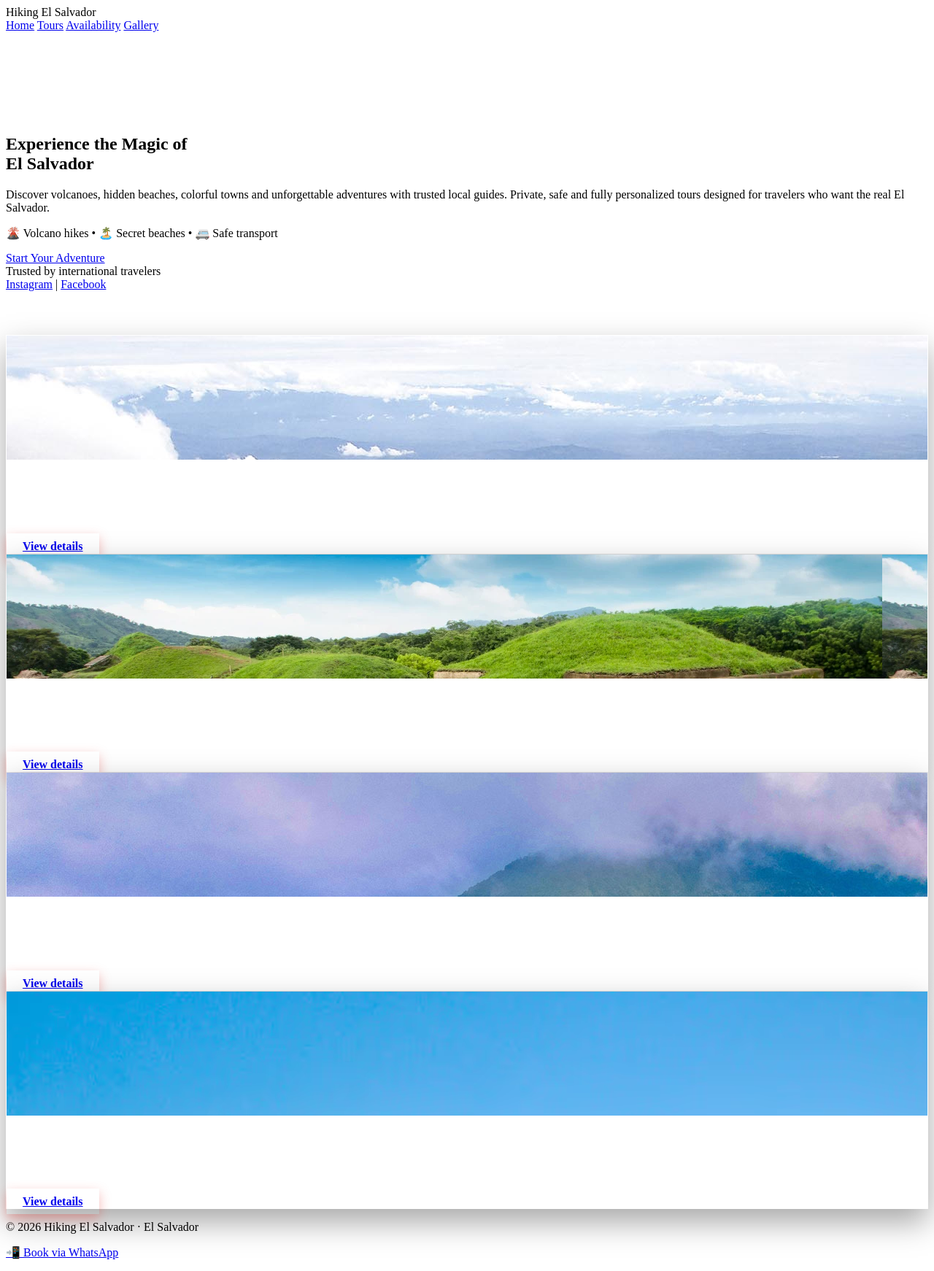
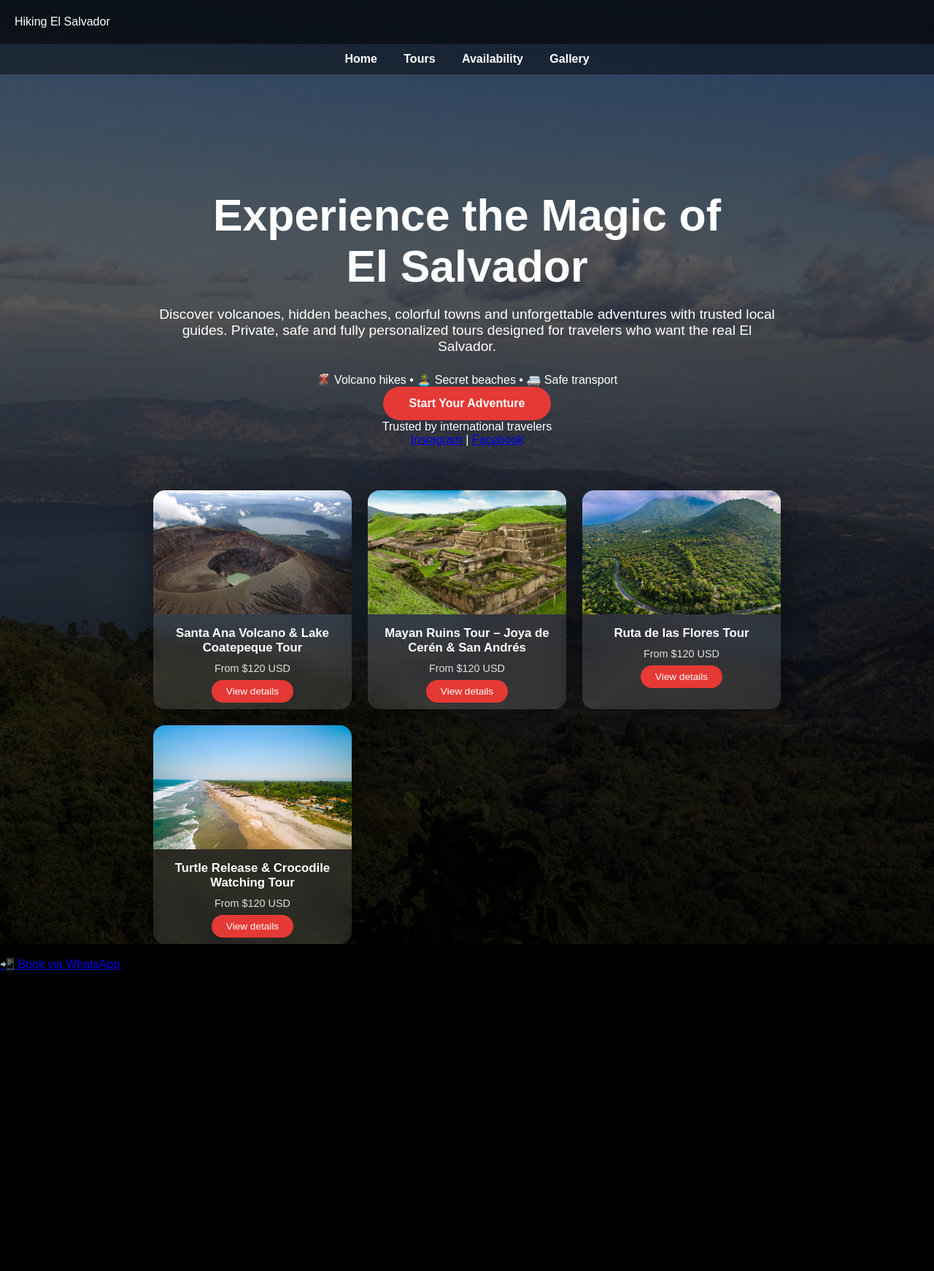
Before and after one commit to Moncada7794/listo-GitHub, a Flask app: page / in a window 1280 px wide. Shown: the whole page at 73% size. After the commit the page ends 1331 px from the top, so only its background shows below. Run offline with Flask 3, Linux system fonts and the light colour scheme; some libraries are stand-ins or nearby versions.

Commit message:
fix full css

```diff
--- a/static/css/style.css
+++ b/static/css/style.css
@@ -1,13 +1,64 @@
-/* =====================================================
-   MEJORAS PROFESIONALES HOME (NO ROMPE TU DISEÑO)
-   ===================================================== */
+/* ================= RESET ================= */
+* {
+    margin: 0;
+    padding: 0;
+    box-sizing: border-box;
+}
 
-/* HERO más equilibrado */
+body {
+    font-family: Arial, sans-serif;
+    background: #000;
+}
+
+/* ================= HEADER ================= */
+
+.top-bar {
+    position: fixed;
+    top: 0;
+    width: 100%;
+    height: 60px;
+    background: rgba(0,0,0,0.75);
+    color: white;
+    display: flex;
+    align-items: center;
+    padding: 0 20px;
+    z-index: 1000;
+}
+
+.main-header {
+    position: fixed;
+    top: 60px;
+    width: 100%;
+    background: rgba(0,0,0,0.45);
+    backdrop-filter: blur(6px);
+    display: flex;
+    justify-content: center;
+    padding: 12px 0;
+    z-index: 999;
+}
+
+.main-nav a {
+    color: white;
+    margin: 0 16px;
+    text-decoration: none;
+    font-weight: 600;
+}
+
+/* ================= HERO ================= */
+
 .hero {
+    position: relative;
     min-height: 110vh;
+    background: url("/static/images/hero.jpg") center/cover no-repeat;
+    display: flex;
+    justify-content: center;
+    align-items: flex-start;
+    padding-top: 140px;
 }
 
 .hero-overlay {
+    position: absolute;
+    inset: 0;
     background: linear-gradient(
         to bottom,
         rgba(0,0,0,0.55),
@@ -16,79 +67,99 @@
 }
 
 .hero-content {
-    margin-top: 140px;
+    position: relative;
+    color: white;
+    text-align: center;
+    max-width: 900px;
+    margin-top: 120px;
+    padding: 0 20px;
 }
 
-/* ===== CARDS PREMIUM ===== */
+.hero-content h1 {
+    font-size: 3.8rem;
+    font-weight: 800;
+    margin-bottom: 20px;
+}
+
+.hero-description {
+    font-size: 1.2rem;
+    margin-bottom: 25px;
+}
+
+.hero-btn {
+    display: inline-block;
+    padding: 14px 36px;
+    background: #e53935;
+    color: white;
+    border-radius: 999px;
+    text-decoration: none;
+    font-weight: 700;
+}
+
+/* ================= HOME TOURS ================= */
+
+.home-tours-grid {
+    margin-top: 60px;
+    display: grid;
+    grid-template-columns: repeat(auto-fit, minmax(240px, 1fr));
+    gap: 22px;
+    max-width: 1100px;
+}
 
 .home-tour-card {
-    background: rgba(255,255,255,0.12); /* glass */
+    background: rgba(255,255,255,0.12);
     backdrop-filter: blur(12px);
-
-    border: 1px solid rgba(255,255,255,0.18);
-
-    box-shadow: 0 18px 40px rgba(0,0,0,0.35);
+    border-radius: 16px;
+    overflow: hidden;
+    box-shadow: 0 18px 48px rgba(0,0,0,0.45);
+    transition: transform .25s ease;
 }
 
 .home-tour-card:hover {
     transform: translateY(-8px);
-    box-shadow: 0 28px 60px rgba(0,0,0,0.55);
 }
 
-/* imagen más elegante */
-.home-tour-card .tour-image {
+.tour-image {
     height: 170px;
+    background-size: cover;
+    background-position: center;
 }
 
-/* nombre más fuerte */
-.home-tour-card .tour-name {
-    font-size: 1.05rem;
-    color: #fff;
+.tour-content {
+    padding: 16px;
+    text-align: center;
 }
 
-/* descripción legible sobre glass */
-.home-tour-card .tour-description {
-    color: rgba(255,255,255,0.85);
-
-    display: -webkit-box;
-    -webkit-line-clamp: 2;      /* solo 2 líneas */
-    -webkit-box-orient: vertical;
-    overflow: hidden;
-
-    min-height: 40px;
+.tour-name {
+    font-size: 1.05rem;
+    font-weight: 700;
+    color: #fff;
+    margin-bottom: 10px;
 }
 
-/* botón más premium */
-.home-tour-card .tour-btn {
-    padding: 9px 22px;
-    font-weight: 700;
-
-    box-shadow: 0 6px 16px rgba(229,57,53,0.35);
+.tour-description {
+    font-size: .9rem;
+    color: rgba(255,255,255,.85);
+    margin-bottom: 14px;
 }
 
-.home-tour-card .tour-btn:hover {
-    box-shadow: 0 10px 26px rgba(229,57,53,0.5);
+.tour-btn {
+    padding: 8px 20px;
+    background: #e53935;
+    color: white;
+    border-radius: 999px;
+    text-decoration: none;
+    font-size: .85rem;
 }
 
-/* ===== GRID mejor centrado ===== */
-
-.home-tours-grid {
-    margin-top: 60px;
-}
-
-/* ===== MOBILE PREMIUM ===== */
+/* ================= MOBILE ================= */
 
 @media (max-width: 768px) {
-
-    .hero-content {
-        margin-top: 90px;
+    .hero-content h1 {
+        font-size: 2.4rem;
     }
 
-    .home-tour-card {
-        border-radius: 16px;
-    }
-
-    .home-tour-card .tour-image {
-        height: 140px;
+    .home-tours-grid {
+        grid-template-columns: repeat(2, 1fr);
     }
 }
```
